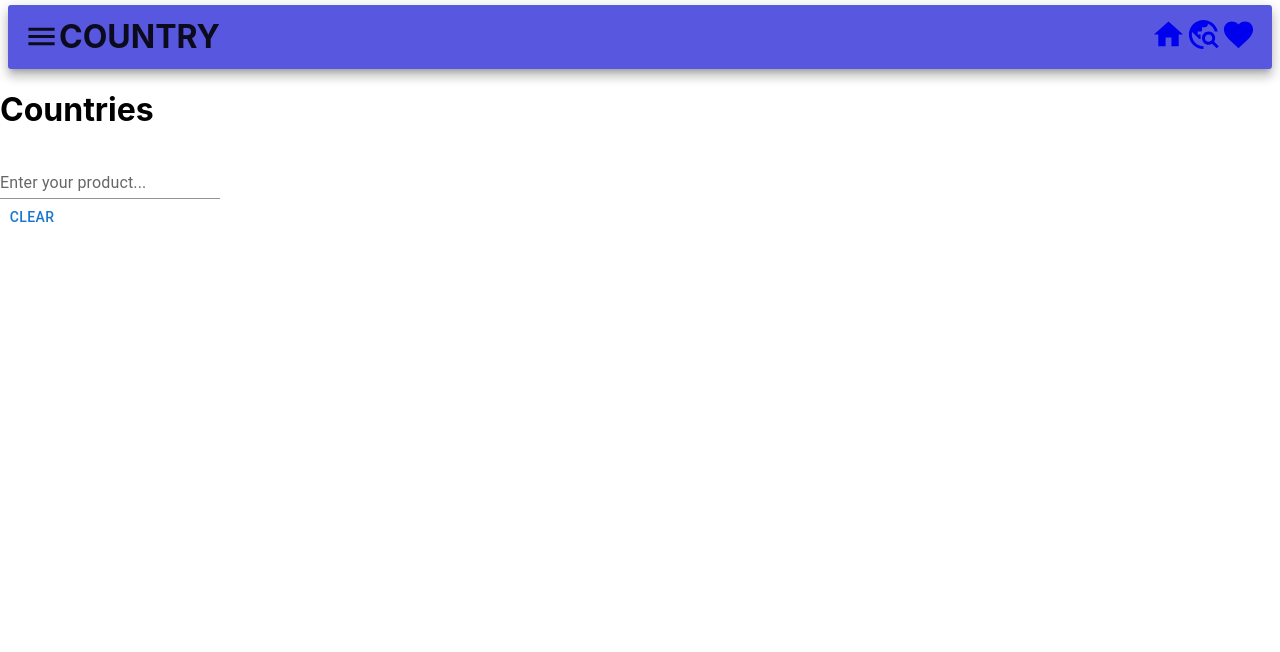
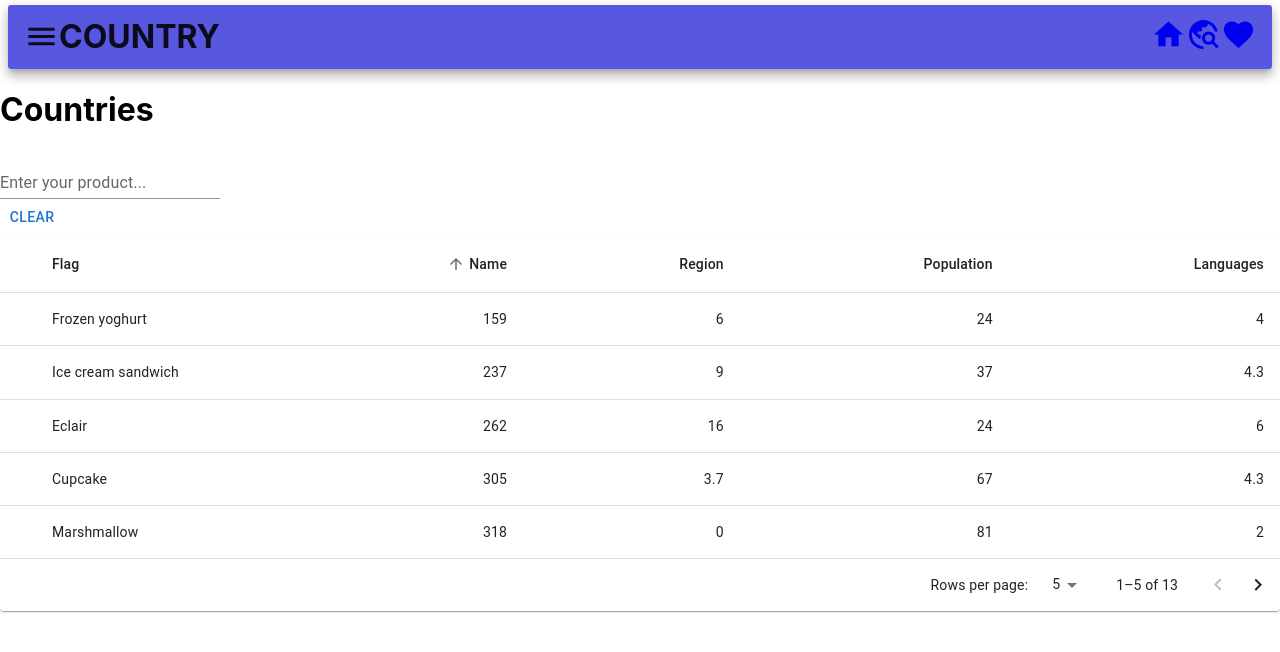
Before and after one commit to pedroOrvalho/FrontEnd-Application-MUI-Countries, a React (Create React App) app: page /countries in a window 1280 px wide. Shown: the top 652 px of the page. Built offline with nearby package versions, Linux system fonts and the light colour scheme.

Commit message:
MUI table added but not functionall

```diff
--- /dev/null
+++ b/src/components/CountriesTable.tsx
@@ -0,0 +1,270 @@
+import * as React from "react";
+import Box from "@mui/material/Box";
+import Table from "@mui/material/Table";
+import TableBody from "@mui/material/TableBody";
+import TableCell from "@mui/material/TableCell";
+import TableContainer from "@mui/material/TableContainer";
+import TableHead from "@mui/material/TableHead";
+import TablePagination from "@mui/material/TablePagination";
+import TableRow from "@mui/material/TableRow";
+import TableSortLabel from "@mui/material/TableSortLabel";
+
+import Paper from "@mui/material/Paper";
+
+import { visuallyHidden } from "@mui/utils";
+
+interface Data {
+	calories: number;
+	carbs: number;
+	fat: number;
+	name: string;
+	protein: number;
+}
+
+function createData(
+	name: string,
+	calories: number,
+	fat: number,
+	carbs: number,
+	protein: number
+): Data {
+	return {
+		name,
+		calories,
+		fat,
+		carbs,
+		protein,
+	};
+}
+
+const rows = [
+	createData("Cupcake", 305, 3.7, 67, 4.3),
+	createData("Donut", 452, 25.0, 51, 4.9),
+	createData("Eclair", 262, 16.0, 24, 6.0),
+	createData("Frozen yoghurt", 159, 6.0, 24, 4.0),
+	createData("Gingerbread", 356, 16.0, 49, 3.9),
+	createData("Honeycomb", 408, 3.2, 87, 6.5),
+	createData("Ice cream sandwich", 237, 9.0, 37, 4.3),
+	createData("Jelly Bean", 375, 0.0, 94, 0.0),
+	createData("KitKat", 518, 26.0, 65, 7.0),
+	createData("Lollipop", 392, 0.2, 98, 0.0),
+	createData("Marshmallow", 318, 0, 81, 2.0),
+	createData("Nougat", 360, 19.0, 9, 37.0),
+	createData("Oreo", 437, 18.0, 63, 4.0),
+];
+
+function descendingComparator<T>(a: T, b: T, orderBy: keyof T) {
+	if (b[orderBy] < a[orderBy]) {
+		return -1;
+	}
+	if (b[orderBy] > a[orderBy]) {
+		return 1;
+	}
+	return 0;
+}
+
+type Order = "asc" | "desc";
+
+function getComparator<Key extends keyof any>(
+	order: Order,
+	orderBy: Key
+): (
+	a: { [key in Key]: number | string },
+	b: { [key in Key]: number | string }
+) => number {
+	return order === "desc"
+		? (a, b) => descendingComparator(a, b, orderBy)
+		: (a, b) => -descendingComparator(a, b, orderBy);
+}
+
+function stableSort<T>(
+	array: readonly T[],
+	comparator: (a: T, b: T) => number
+) {
+	const stabilizedThis = array.map((el, index) => [el, index] as [T, number]);
+	stabilizedThis.sort((a, b) => {
+		const order = comparator(a[0], b[0]);
+		if (order !== 0) {
+			return order;
+		}
+		return a[1] - b[1];
+	});
+	return stabilizedThis.map((el) => el[0]);
+}
+
+interface HeadCell {
+	disablePadding: boolean;
+	id: keyof Data;
+	label: string;
+	numeric: boolean;
+}
+
+const headCells: readonly HeadCell[] = [
+	{
+		id: "name",
+		numeric: false,
+		disablePadding: true,
+		label: "Flag",
+	},
+	{
+		id: "calories",
+		numeric: true,
+		disablePadding: false,
+		label: "Name",
+	},
+	{
+		id: "fat",
+		numeric: true,
+		disablePadding: false,
+		label: "Region",
+	},
+	{
+		id: "carbs",
+		numeric: true,
+		disablePadding: false,
+		label: "Population",
+	},
+	{
+		id: "protein",
+		numeric: true,
+		disablePadding: false,
+		label: "Languages",
+	},
+];
+
+interface EnhancedTableProps {
+	onRequestSort: (
+		event: React.MouseEvent<unknown>,
+		property: keyof Data
+	) => void;
+	order: Order;
+	orderBy: string;
+}
+
+function EnhancedTableHead(props: EnhancedTableProps) {
+	const { order, orderBy, onRequestSort } = props;
+	const createSortHandler =
+		(property: keyof Data) => (event: React.MouseEvent<unknown>) => {
+			onRequestSort(event, property);
+		};
+
+	return (
+		<TableHead>
+			<TableRow>
+				<TableCell padding="checkbox"></TableCell>
+				{headCells.map((headCell) => (
+					<TableCell
+						key={headCell.id}
+						align={headCell.numeric ? "right" : "left"}
+						padding={headCell.disablePadding ? "none" : "normal"}
+						sortDirection={orderBy === headCell.id ? order : false}
+					>
+						<TableSortLabel
+							active={orderBy === headCell.id}
+							direction={orderBy === headCell.id ? order : "asc"}
+							onClick={createSortHandler(headCell.id)}
+						>
+							{headCell.label}
+							{orderBy === headCell.id ? (
+								<Box component="span" sx={visuallyHidden}>
+									{order === "desc" ? "sorted descending" : "sorted ascending"}
+								</Box>
+							) : null}
+						</TableSortLabel>
+					</TableCell>
+				))}
+			</TableRow>
+		</TableHead>
+	);
+}
+
+export default function CountriesTable() {
+	const [order, setOrder] = React.useState<Order>("asc");
+	const [orderBy, setOrderBy] = React.useState<keyof Data>("calories");
+	const [page, setPage] = React.useState(0);
+	const [rowsPerPage, setRowsPerPage] = React.useState(5);
+
+	const handleRequestSort = (
+		event: React.MouseEvent<unknown>,
+		property: keyof Data
+	) => {
+		const isAsc = orderBy === property && order === "asc";
+		setOrder(isAsc ? "desc" : "asc");
+		setOrderBy(property);
+	};
+
+	const handleChangePage = (event: unknown, newPage: number) => {
+		setPage(newPage);
+	};
+
+	const handleChangeRowsPerPage = (
+		event: React.ChangeEvent<HTMLInputElement>
+	) => {
+		setRowsPerPage(parseInt(event.target.value, 10));
+		setPage(0);
+	};
+
+	// Avoid a layout jump when reaching the last page with empty rows.
+	const emptyRows =
+		page > 0 ? Math.max(0, (1 + page) * rowsPerPage - rows.length) : 0;
+
+	const visibleRows = React.useMemo(
+		() =>
+			stableSort(rows, getComparator(order, orderBy)).slice(
+				page * rowsPerPage,
+				page * rowsPerPage + rowsPerPage
+			),
+		[order, orderBy, page, rowsPerPage]
+	);
+
+	return (
+		<Box sx={{ width: "100%" }}>
+			<Paper sx={{ width: "100%", mb: 2 }}>
+				<TableContainer>
+					<Table sx={{ minWidth: 50 }}>
+						<EnhancedTableHead
+							order={order}
+							orderBy={orderBy}
+							onRequestSort={handleRequestSort}
+
+						/>
+						<TableBody>
+							{visibleRows.map((row) => {
+								return (
+									<TableRow>
+										<TableCell></TableCell>
+										<TableCell component="th" scope="row" padding="none">
+											{row.name}
+										</TableCell>
+										<TableCell align="right">{row.calories}</TableCell>
+										<TableCell align="right">{row.fat}</TableCell>
+										<TableCell align="right">{row.carbs}</TableCell>
+										<TableCell align="right">{row.protein}</TableCell>
+									</TableRow>
+								);
+							})}
+							{emptyRows > 0 && (
+								<TableRow
+									style={{
+										height: (53) * emptyRows,
+									}}
+								>
+									<TableCell colSpan={6} />
+								</TableRow>
+							)}
+						</TableBody>
+					</Table>
+				</TableContainer>
+				<TablePagination
+					rowsPerPageOptions={[5, 10, 25]}
+					component="div"
+					count={rows.length}
+					rowsPerPage={rowsPerPage}
+					page={page}
+					onPageChange={handleChangePage}
+					onRowsPerPageChange={handleChangeRowsPerPage}
+				/>
+			</Paper>
+		</Box>
+	);
+}
--- a/src/pages/Countries.tsx
+++ b/src/pages/Countries.tsx
@@ -1,6 +1,7 @@
 import { useState } from "react";
 
 import SearchForm from "../components/SearchForm";
+import CountriesTable from "../components/CountriesTable"
 
 export default function Countries() {
 	const [userSearch, setUserSearch] = useState<string>("");
@@ -9,6 +10,7 @@ export default function Countries() {
 		<div>
 			<h1>Countries</h1>
 			<SearchForm userSearch={userSearch} setUserSearch={setUserSearch} />
+      <CountriesTable />
 		</div>
 	);
 }
```
